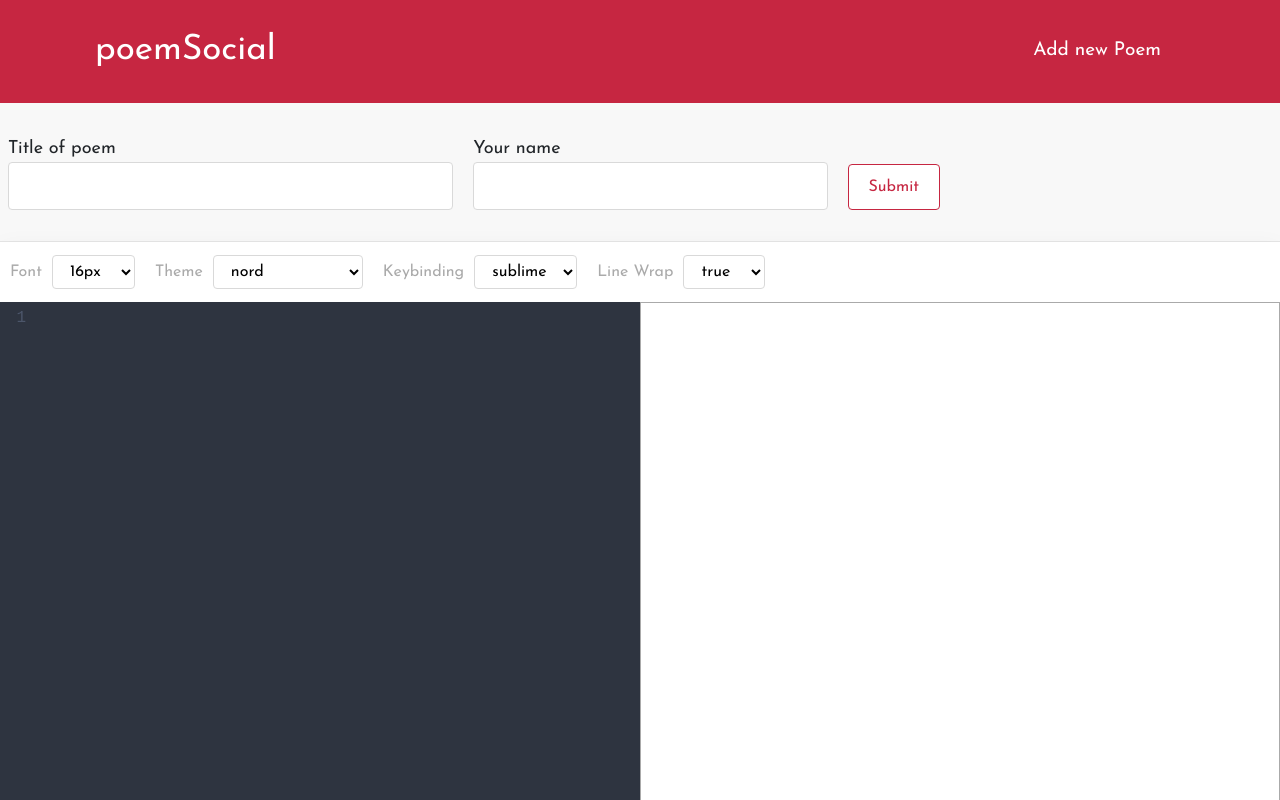
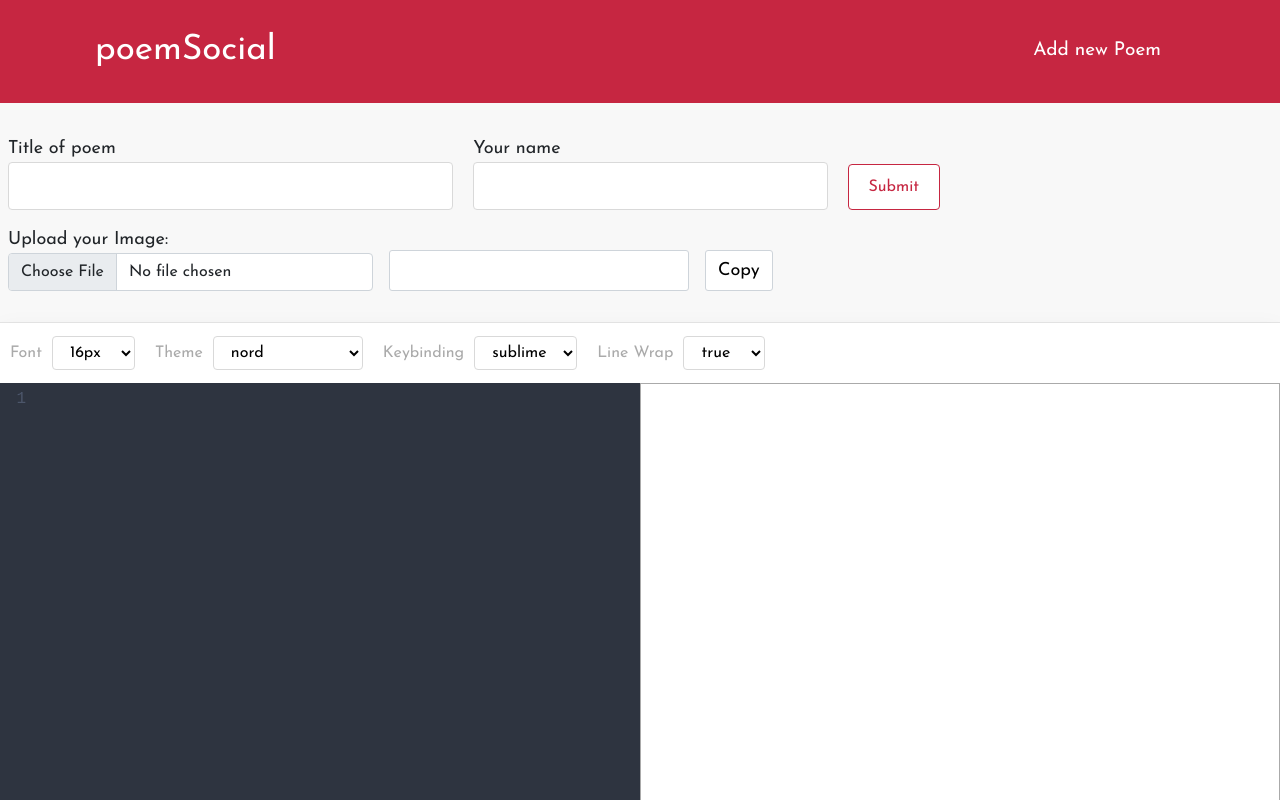
Before and after one commit to hades42/MDsocial, a React (Create React App) app in the folder frontend/: page /createPoem in a window 1280 px wide. Shown: the top 800 px of the page. Built offline with nearby package versions, Linux system fonts and the light colour scheme.

Commit message:
Adding form for uploading image

```diff
--- a/frontend/src/screens/CreatingNewPoem.js
+++ b/frontend/src/screens/CreatingNewPoem.js
@@ -1,3 +1,4 @@
+import axios from "axios";
 import React, { useEffect, useState } from "react";
 import classes from "./CreatingNewPoem.module.css";
 import MarkdownEditor from "../components/MarkdownEditor";
@@ -5,10 +6,14 @@ import { useDispatch, useSelector } from "react-redux";
 import { addNewPoem } from "../actions/poemActions";
 import Loader from "../components/Loader";
 import Message from "../components/Message";
+
 const CreatingNewPoem = () => {
   const [title, setTitle] = useState("");
   const [author, setAuthor] = useState("");
   const [text, setText] = useState("");
+  const [imageLink, setImageLink] = useState("");
+  const [uploading, setUploading] = useState(false);
+
   const onChange = (value) => {
     setText(value);
   };
@@ -36,12 +41,32 @@ const CreatingNewPoem = () => {
     };
     dispatch(addNewPoem(formData));
   };
+  const uploadFileHandler = async (e) => {
+    const file = e.target.files[0];
+    const formData = new FormData();
+    formData.append("image", file);
+    setUploading(true);
+    try {
+      const config = {
+        headers: {
+          "Content-Type": "multipart/form-data",
+        },
+      };
+      const { data } = await axios.post("/api/upload", formData, config);
+      setImageLink(data);
+      setUploading(false);
+    } catch (error) {
+      console.log(error);
+      setUploading(false);
+    }
+  };
+  const copyClibBoard = (e) => {
+    e.preventDefault();
+    navigator.clipboard.writeText(imageLink);
+  };
   return (
     <>
-      {loading && <Loader></Loader>}
-      {error && <Message variant="danger">{error}</Message>}
-      {data && <Message variant="success">{data.message}</Message>}
-      <form className={classes.form} onSubmit={submitHandler}>
+      <form className={classes.form}>
         <div className={classes.box}>
           <div className={classes.title}>
             <label htmlFor="title">Title of poem</label>
@@ -61,10 +86,44 @@ const CreatingNewPoem = () => {
               id="author"
             ></input>
           </div>
-          <button type="submit" className={classes.submit}>
+          {uploading && <Loader></Loader>}
+          <button
+            type="submit"
+            name="submitBtn"
+            className={classes.submit}
+            onClick={submitHandler}
+          >
             Submit
           </button>
         </div>
+        <div className={classes.secondRow}>
+          <div className={classes.upload}>
+            <label htmlFor="myfile">Upload your Image: </label>
+            <input
+              className="form-control"
+              type="file"
+              id="myfile"
+              name="myfile"
+              onChange={uploadFileHandler}
+              aria-describedby="inputGroupFileAddon04"
+              aria-label="Upload"
+            />
+          </div>
+          <div className={classes.linkUpload}>
+            <input
+              className={classes.getLink}
+              type="text"
+              value={imageLink}
+              onChange={(e) => setImageLink(e.target.value)}
+            ></input>
+            <button className={classes.copy} onClick={copyClibBoard}>
+              Copy
+            </button>
+          </div>
+        </div>
+        {loading && <Loader></Loader>}
+        {error && <Message variant="danger">{error}</Message>}
+        {data && <Message variant="success">{data.message}</Message>}
         <MarkdownEditor text={text} onChange={onChange}></MarkdownEditor>
       </form>
     </>
--- a/frontend/src/screens/CreatingNewPoem.module.css
+++ b/frontend/src/screens/CreatingNewPoem.module.css
@@ -4,7 +4,7 @@
 .box {
   display: flex;
   align-items: center;
-  margin: 0 0 2rem 0.5rem;
+  margin: 0 0 1rem 0.5rem;
 }
 .title {
   width: 35%;
@@ -57,3 +57,28 @@
   background-color: #c62641;
   color: white;
 }
+.secondRow {
+  margin: 0 0 2rem 0.5rem;
+  display: flex;
+  align-items: center;
+  font-size: 18px;
+}
+.linkUpload {
+  align-self: flex-end;
+}
+.linkUpload input {
+  margin-left: 1rem;
+  width: 300px;
+}
+.getLink {
+  padding: 0.375rem 0.75rem;
+  border: 1px solid #ced4da;
+  border-radius: 3px;
+}
+.copy {
+  background-color: white;
+  padding: 0.375rem 0.75rem;
+  border: 1px solid #ced4da;
+  margin-left: 1rem;
+  border-radius: 3px;
+}
```
